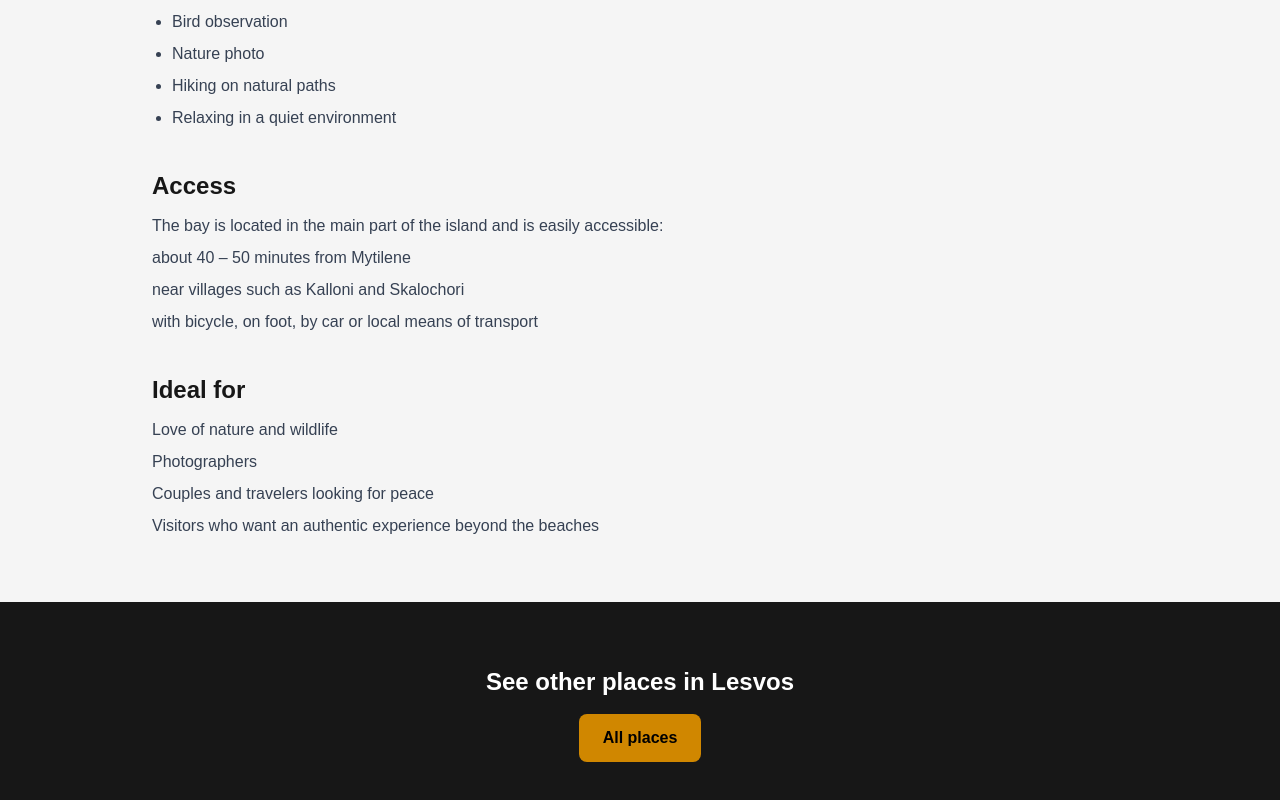
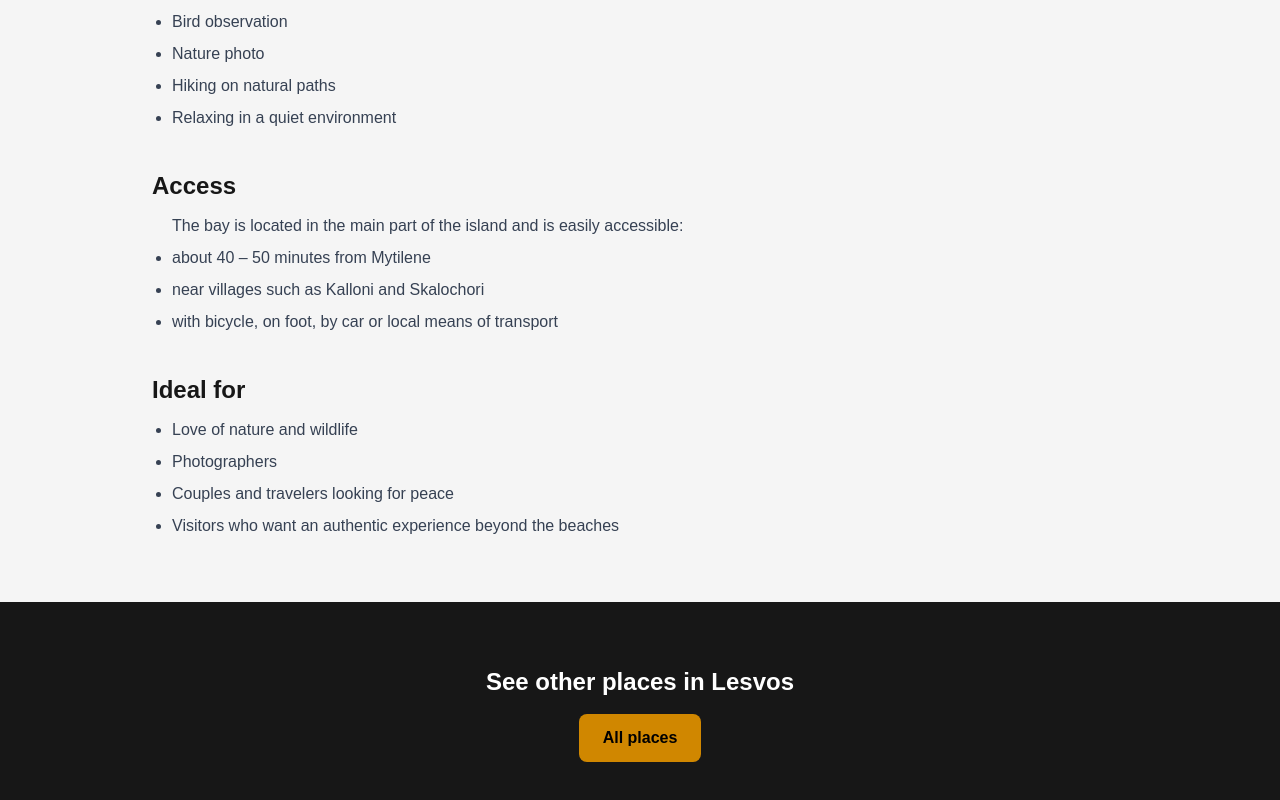
Before and after one commit to amamouridis06/lesvos-travel-guide, a Next.js app: page /nature/kolpos-kallonis in a window 1280 px wide. Shown: the part 982-1782 px from the top of the page. Built offline with nearby package versions, Linux system fonts and the light colour scheme.

Commit message:
Update page.tsx

```diff
--- a/app/nature/kolpos-kallonis/page.tsx
+++ b/app/nature/kolpos-kallonis/page.tsx
@@ -57,7 +57,7 @@ export default function VateraPage() {
           {/* Practical info */}
           <div>
             <h2 className="text-2xl font-semibold mb-3">Activities</h2>
-            <ul className="list-disc pl-5 text-gray-700 space-y-2">
+            <ul className="text-gray-700 space-y-2 list-disc pl-5">
               <li> Bird observation </li>
               <li> Nature photo </li>
               <li> Hiking on natural paths </li>
@@ -69,7 +69,7 @@ export default function VateraPage() {
          {/* Prosvasi */}
           <div>
             <h2 className="text-2xl font-semibold mb-3">Access</h2>
-            <ul className="text-gray-700 space-y-2">
+            <ul className="text-gray-700 space-y-2 list-disc pl-5">
               <p>The bay is located in the main part of the island and is easily accessible: </p>
               <li> about 40 – 50 minutes from Mytilene</li>
               <li> near villages such as Kalloni and Skalochori</li>
@@ -80,7 +80,7 @@ export default function VateraPage() {
  {/* apaeuthinetai*/}
           <div>
             <h2 className="text-2xl font-semibold mb-3">Ideal for</h2>
-            <ul className="text-gray-700 space-y-2">
+            <ul className="text-gray-700 space-y-2 list-disc pl-5">
               <li> Love of nature and wildlife </li>
               <li> Photographers </li>
               <li>  Couples and travelers looking for peace </li>
```
